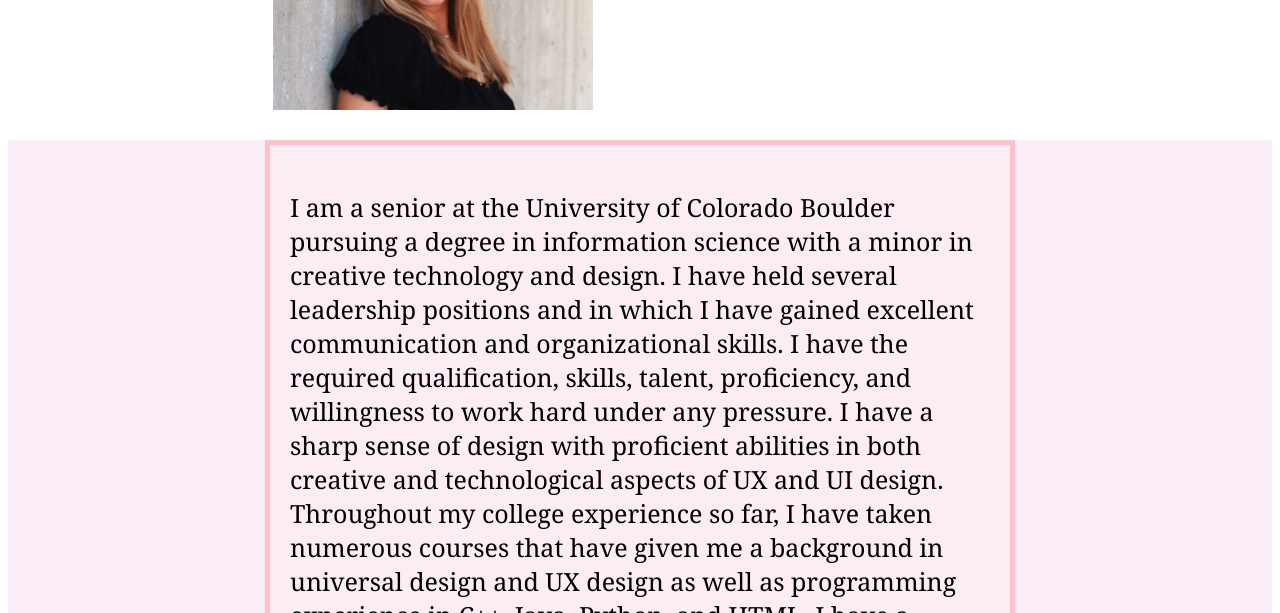
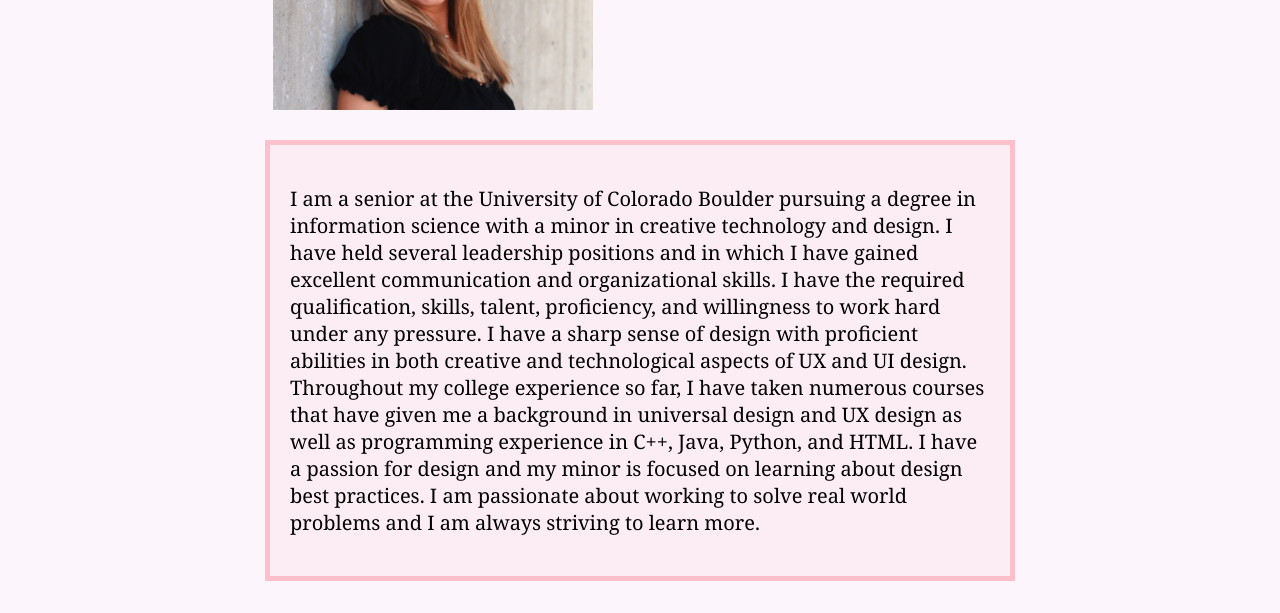
Before and after one commit to coth0598/coth0598.github.io, a plain HTML site: page index.html in a window 1280 px wide. Shown: the part 339-952 px from the top of the page. After the commit the page ends 928 px from the top, so only its background shows below. Drawn offline with Linux system fonts and the light colour scheme.

Commit message:
Update style.css

```diff
--- a/midterm/style.css
+++ b/midterm/style.css
@@ -27,8 +27,12 @@
 }
 
 p{
-  font-size: 25px;
+  font-size: 20px;
 }
+html{
+  background-color: #fcf5fb;
+}
+
 
 .body {
     display: flex;
@@ -36,7 +40,7 @@ p{
     align-items: center;
     margin-top: 30px;
     font-family: "Cambria";
-    background-color: #faedf8;
+
 }
 
 .textbox{
```
